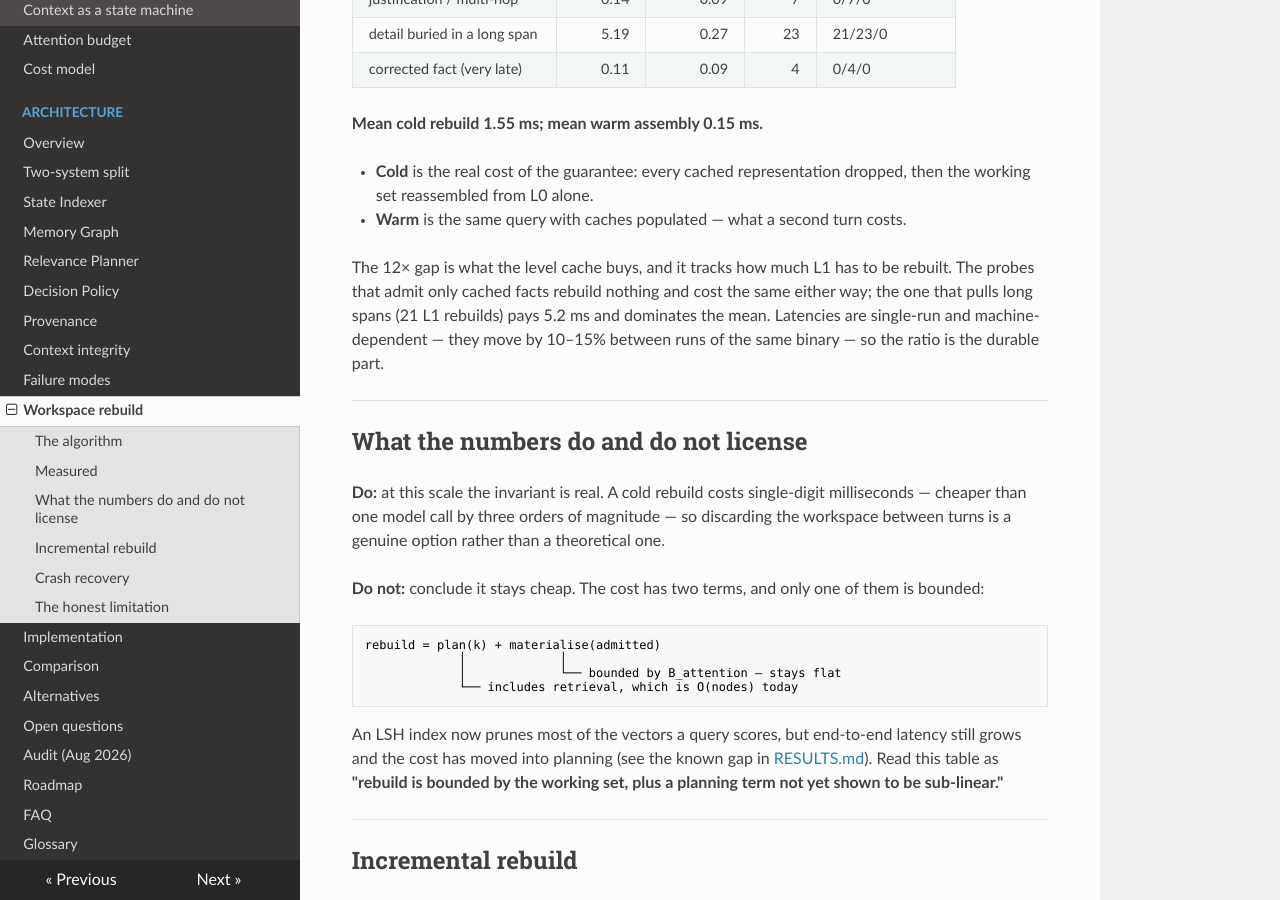
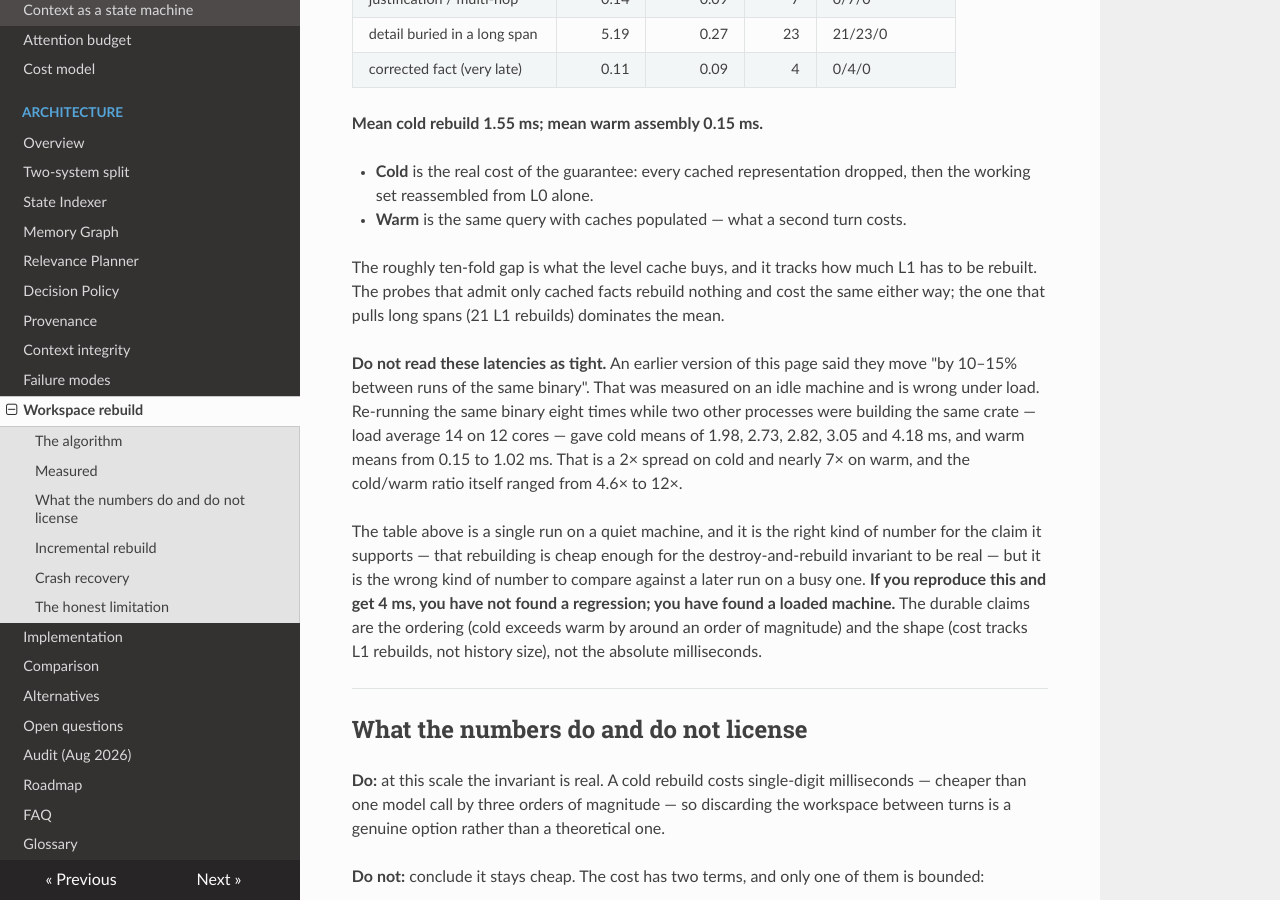
Before and after one commit to s-b-repo/subnext, an MkDocs documentation site: the page built from docs/architecture/workspace-rebuild.md, in a window 1280 px wide and 900 px high, scrolled down 1176 px. Built offline with MkDocs 1.6.1, drawn with Linux system fonts in a browser that asks for light colours; nearby versions of some CDN libraries.

Commit message:
The rebuild latencies are softer than the docs claimed
Picked the released files back up and re-measured rather than assuming, which
turned up a claim of mine that was simply false.

docs/architecture/workspace-rebuild.md said latencies "move by 10–15% between
runs of the same binary". Running the same binary eight times while two other
sessions compiled the same crate — load average 14 on 12 cores — gave cold means
of 1.98, 2.73, 2.82, 3.05 and 4.18 ms and warm means from 0.15 to 1.02 ms. That
is a 2x spread on cold and nearly 7x on warm, against a stated band of 10–15%.
The cold/warm ratio moved too, 4.6x to 12x, so the "12× gap" was the optimistic
end of a range reported as a constant.

The published 1.55 ms is not wrong — it is a quiet-machine run, and the machine
is not quiet today. What was wrong was presenting it with a tolerance an order
of magnitude tighter than the thing tolerates. Both the page and the paper now
give the observed spread, say the figures are single-run on an idle machine, and
state what survives it: the ordering and the shape, not the milliseconds. A
reader who reproduces this and gets 4 ms has found a loaded machine, not a
regression.

Also swept, after cont-ad released paper/ and RESULTS.md:

- docs/audit-2026-08.md was still pinned to 3821cc5 and still said 151 tests.
- IMPLEMENTATION.md's scaling block had a duplicated header row, left by my own
  earlier edit adding the ann columns.

Everything now reads 8b7162f, 13,721 lines, 152 tests. AUDIT.md deliberately
untouched: cont-53 owns its P disposition and their "Totals at 3821cc5" wording
is right — a pinned snapshot should not say "current".

Co-Authored-By: Claude Opus 5 (1M context) <noreply@anthropic.com>
Claude-Session: https://claude.ai/code/session_01Cv2jobCLUaX8SQH96soZKY

```diff
--- a/docs/architecture/workspace-rebuild.md
+++ b/docs/architecture/workspace-rebuild.md
@@ -60,11 +60,27 @@ durable; the workspace was never the source of anything.
   dropped, then the working set reassembled from L0 alone.
 - **Warm** is the same query with caches populated — what a second turn costs.
 
-The 12× gap is what the level cache buys, and it tracks how much L1 has to be
-rebuilt. The probes that admit only cached facts rebuild nothing and cost the
-same either way; the one that pulls long spans (21 L1 rebuilds) pays 5.2 ms and
-dominates the mean. Latencies are single-run and machine-dependent — they move
-by 10–15% between runs of the same binary — so the ratio is the durable part.
+The roughly ten-fold gap is what the level cache buys, and it tracks how much L1
+has to be rebuilt. The probes that admit only cached facts rebuild nothing and
+cost the same either way; the one that pulls long spans (21 L1 rebuilds)
+dominates the mean.
+
+**Do not read these latencies as tight.** An earlier version of this page said
+they move "by 10–15% between runs of the same binary". That was measured on an
+idle machine and is wrong under load. Re-running the same binary eight times
+while two other processes were building the same crate — load average 14 on 12
+cores — gave cold means of 1.98, 2.73, 2.82, 3.05 and 4.18 ms, and warm means
+from 0.15 to 1.02 ms. That is a 2× spread on cold and nearly 7× on warm, and the
+cold/warm ratio itself ranged from 4.6× to 12×.
+
+The table above is a single run on a quiet machine, and it is the right kind of
+number for the claim it supports — that rebuilding is cheap enough for the
+destroy-and-rebuild invariant to be real — but it is the wrong kind of number to
+compare against a later run on a busy one. **If you reproduce this and get 4 ms,
+you have not found a regression; you have found a loaded machine.** The durable
+claims are the ordering (cold exceeds warm by around an order of magnitude) and
+the shape (cost tracks L1 rebuilds, not history size), not the absolute
+milliseconds.
 
 ---
 
```
Also changed, not shown: IMPLEMENTATION.md (+0 -1 lines), RESULTS.md (+5 -3 lines), docs/audit-2026-08.md (+2 -2 lines), 2 other files.
